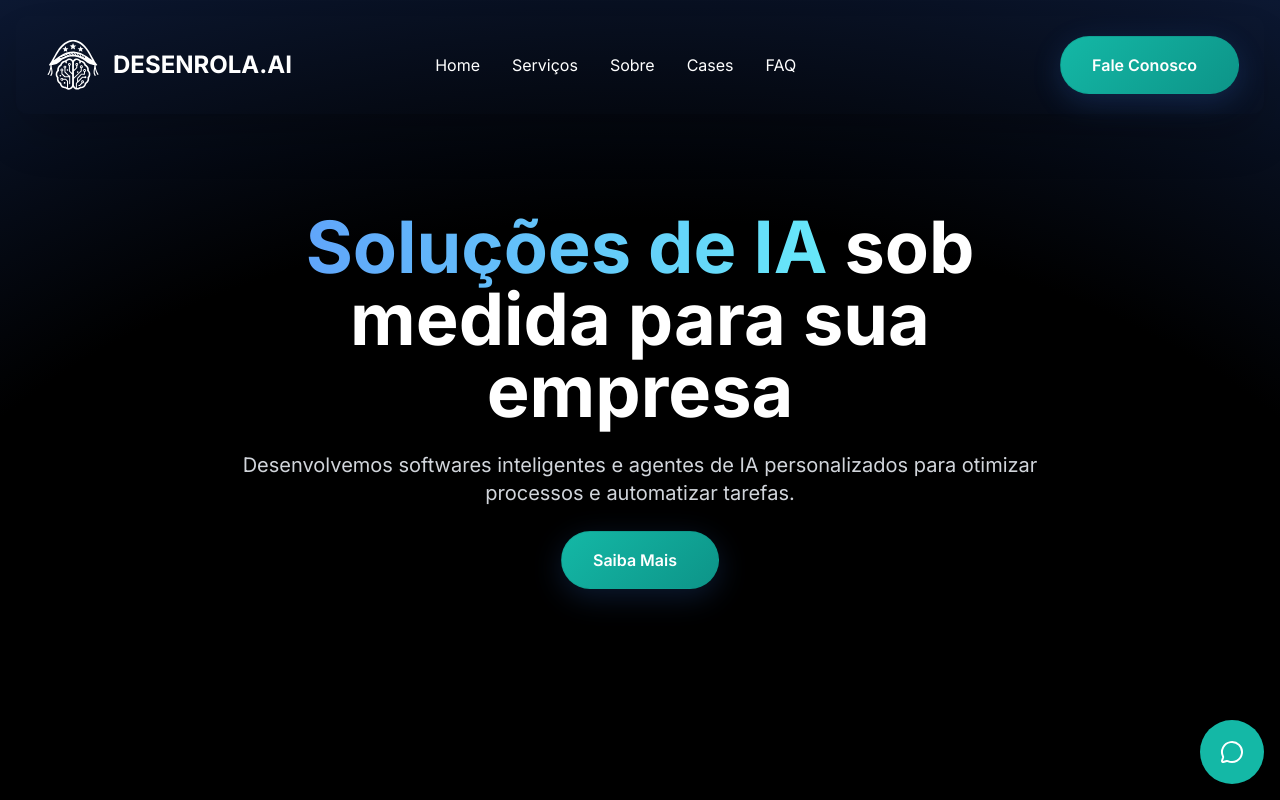
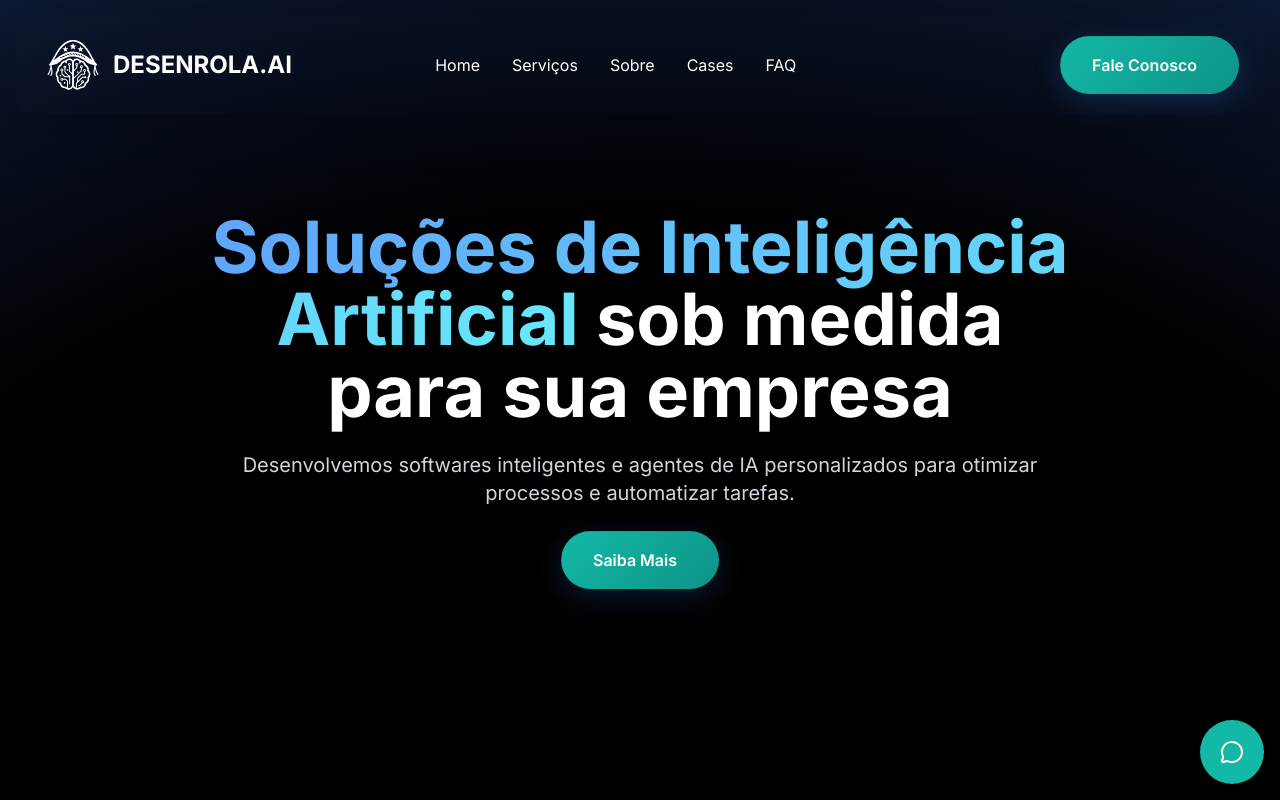
Before and after one commit to italolima01/desenrolaai-master, a Next.js app: page / in a window 1280 px wide. Shown: the top 800 px of the page. Built offline with nearby package versions, Linux system fonts and the light colour scheme.

Commit message:
atualizado frase destaque na hero

```diff
--- a/src/components/HeroSection.tsx
+++ b/src/components/HeroSection.tsx
@@ -40,7 +40,7 @@ export default function HeroSection() {
                 transition={{ duration: 1, delay: 0.3 }}
                 className="bg-clip-text text-transparent bg-gradient-to-r from-blue-400 to-cyan-300"
               >
-                Soluções de IA
+                Soluções de Inteligência Artificial
               </motion.span>{" "}
               <motion.span
                 initial={{ opacity: 0 }}
```
